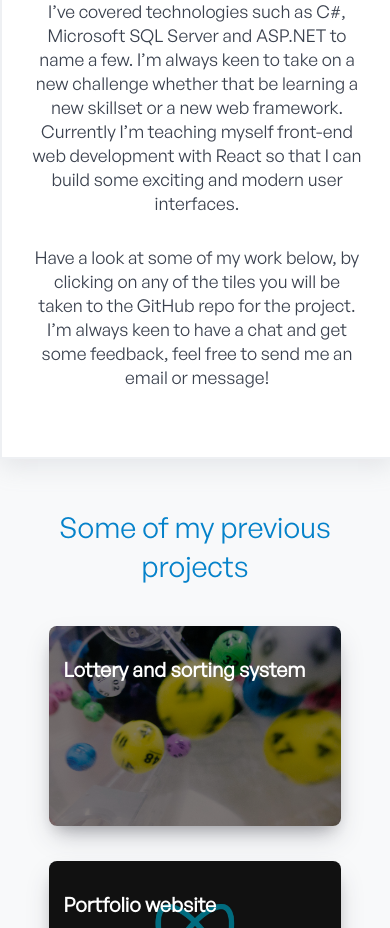
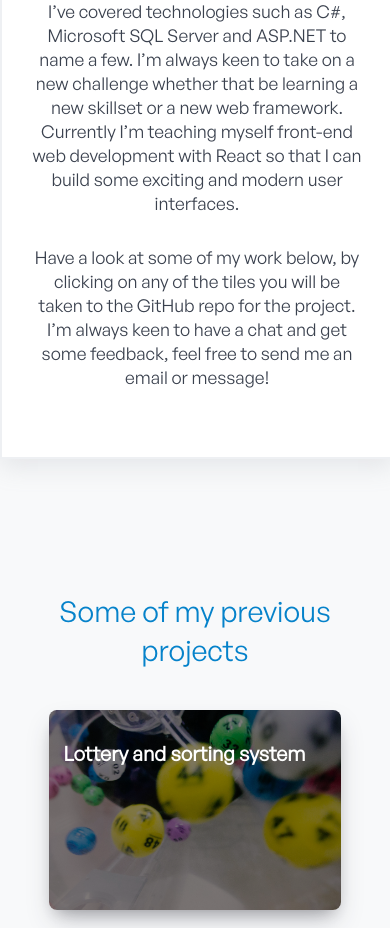
Before and after one commit to 8bitAndy/portfolio, a React (Create React App) app: page / in a window 390 px wide. Shown: the part 1061-1989 px from the top of the page. Built offline with nearby package versions, Linux system fonts and the light colour scheme.

Commit message:
Fixed mobile projects container padding bug

```diff
--- a/src/App.scss
+++ b/src/App.scss
@@ -626,7 +626,7 @@ html::-webkit-scrollbar {
   }
 
   .Projects-header{
-    padding-top: 45vh;
+    padding-top: 55vh;
     margin: 0 auto 30px auto ;
   }
 
```
